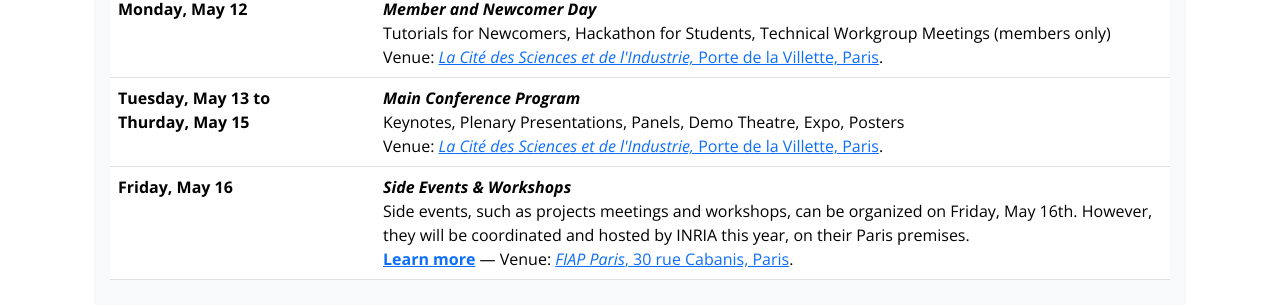
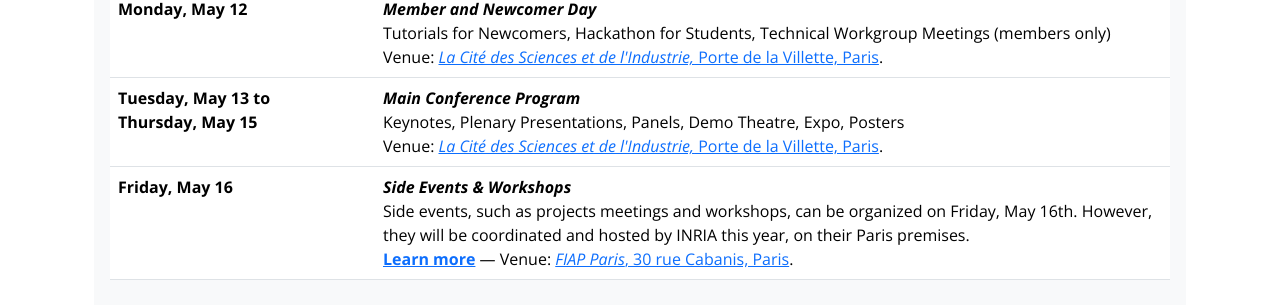
Before and after one commit to riscv-europe/summit-website-development, a Jekyll site: the page built from summit/2025/index.md, in a window 1280 px wide and 900 px high, scrolled down 2632 px. Shown: the part 149-454 px from the top of the window. Built offline with Jekyll 4.4.1, drawn with Linux system fonts in a browser that asks for light colours.

Commit message:
Fix: typos.

```diff
--- a/summit/2025/index.md
+++ b/summit/2025/index.md
@@ -128,7 +128,7 @@
 	  </td>
   </tr>
   <tr>
-    <td><b>Tuesday, May 13 to<br /> Thurday, May 15</b></td>
+    <td><b>Tuesday, May 13 to<br /> Thursday, May 15</b></td>
     <td><b><i>Main Conference Program</i></b><br />Keynotes, Plenary Presentations, Panels, Demo Theatre, Expo,
       Posters
 	  <br/> Venue: <a href="https://maps.app.goo.gl/Q31cnRLcnvaRXa6v9"><em>La Cité des Sciences et de l'Industrie,</em> Porte de la Villette, Paris</a>.
```
